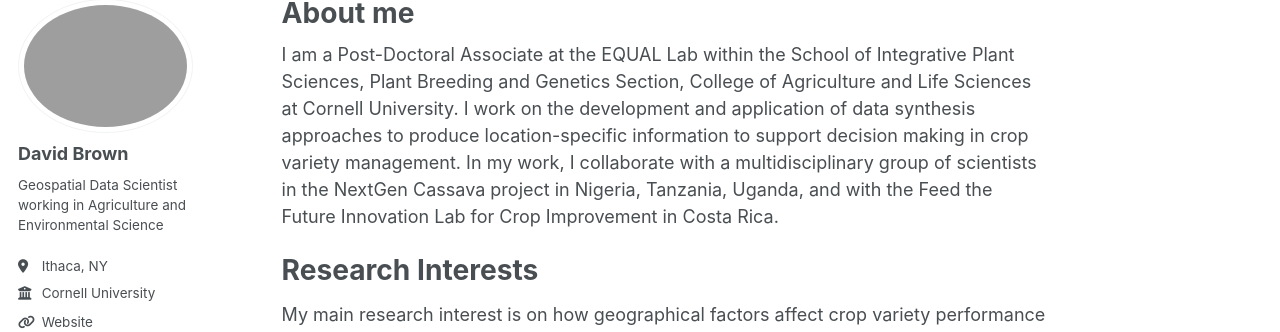
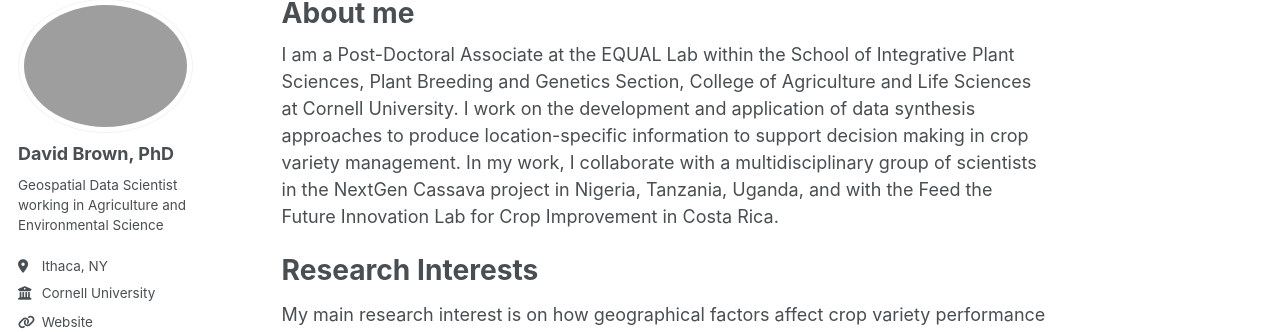
Before and after one commit to dbrownf/dbrownf.github.io, a Jekyll site: the page built from _pages/about.md, in a window 1280 px wide. Shown: the part 107-439 px from the top of the page. Built offline with Jekyll 4.4.1, drawn with Linux system fonts in a browser that asks for light colours; some web fonts are replaced.

Commit message:
Update _config.yml

```diff
--- a/_config.yml
+++ b/_config.yml
@@ -22,7 +22,7 @@ repository               : "dbrownf/dbrownf.github.io"
 author:
   # Biographic information
   avatar           : "2022-12-20_David_Brown_97.jpg"
-  name             : "David Brown"
+  name             : "David Brown, PhD"
   pronouns         : # example: "he/him"
   bio              : "Geospatial Data Scientist working in Agriculture and Environmental Science"
   location         : "Ithaca, NY"
```
